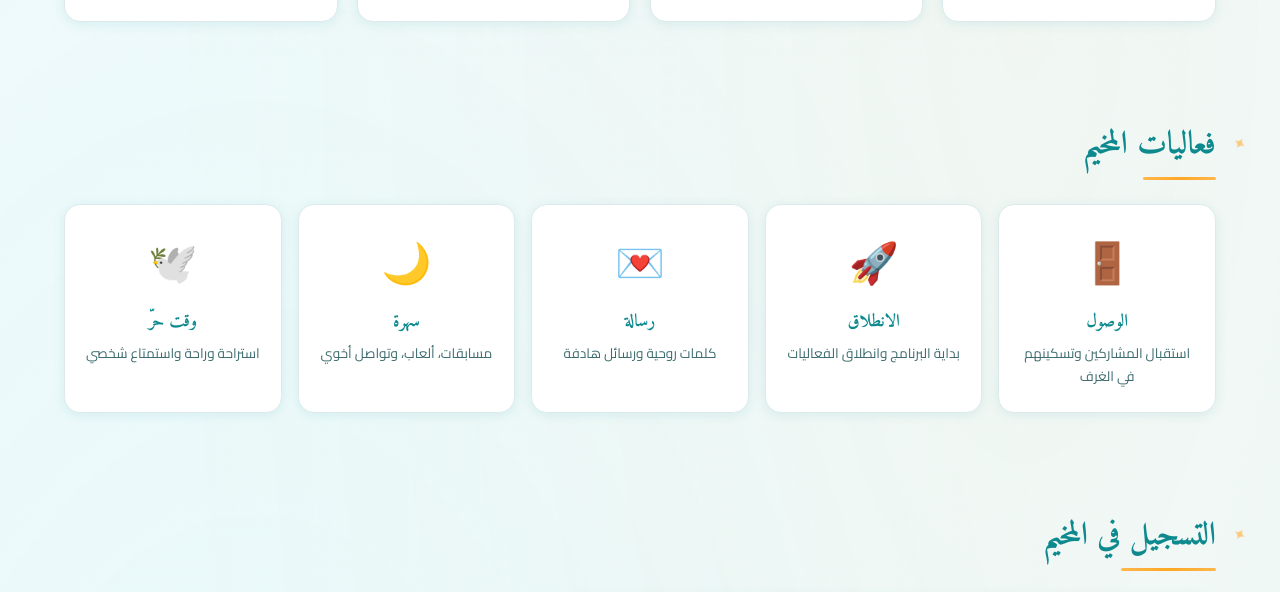
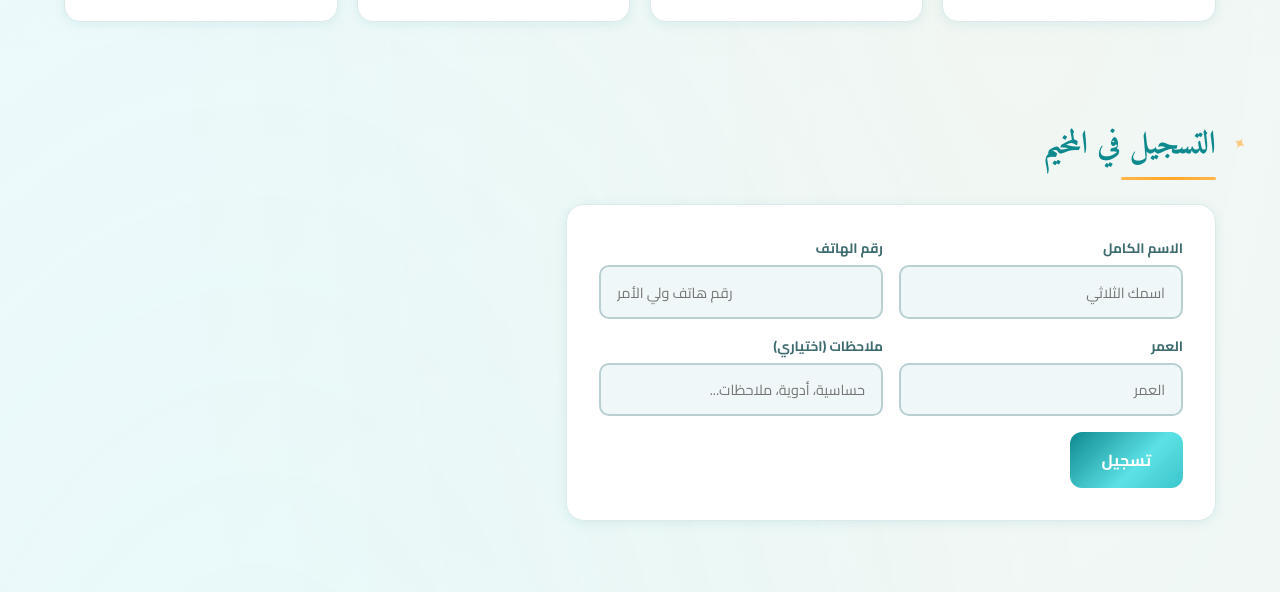
Before and after one commit to boutros-hardane345/Tala2e3-ehmej-summer-camp-2026, a website: page public/index.html in a window 1280 px wide. Shown: the part 744-1336 px from the top of the page. Drawn offline with Linux system fonts and the light colour scheme; no server answers.

Commit message:
remove فعاليات المخيم section

```diff
--- a/public/index.html
+++ b/public/index.html
@@ -67,36 +67,6 @@
   </div>
 </section>
 
-<section class="section section-full reveal">
-  <div class="section-title">فعاليات المخيم</div>
-  <div class="activities-grid">
-    <div class="activity-card">
-      <div class="activity-icon">🚪</div>
-      <h4>الوصول</h4>
-      <p>استقبال المشاركين وتسكينهم في الغرف</p>
-    </div>
-    <div class="activity-card">
-      <div class="activity-icon">🚀</div>
-      <h4>الانطلاق</h4>
-      <p>بداية البرنامج وانطلاق الفعاليات</p>
-    </div>
-    <div class="activity-card">
-      <div class="activity-icon">💌</div>
-      <h4>رسالة</h4>
-      <p>كلمات روحية ورسائل هادفة</p>
-    </div>
-    <div class="activity-card">
-      <div class="activity-icon">🌙</div>
-      <h4>سهرة</h4>
-      <p>مسابقات، ألعاب، وتواصل أخوي</p>
-    </div>
-    <div class="activity-card">
-      <div class="activity-icon">🕊️</div>
-      <h4>وقت حرّ</h4>
-      <p>استراحة وراحة واستمتاع شخصي</p>
-    </div>
-  </div>
-</section>
 
 <section class="section section-full reveal">
   <div class="section-title">التسجيل في المخيم</div>
--- a/public/style.css
+++ b/public/style.css
@@ -609,87 +609,6 @@ nav h1 {
   to { transform: rotate(360deg); }
 }
 
-/* ---- Activities section ---- */
-.activities-grid {
-  display: grid;
-  grid-template-columns: repeat(5, 1fr);
-  gap: 1rem;
-}
-
-.activity-card {
-  background: var(--white);
-  border-radius: 16px;
-  padding: 1.5rem 1rem;
-  text-align: center;
-  box-shadow: var(--shadow-sm);
-  border: 1px solid var(--gray-200);
-  transition: var(--transition);
-  animation: fadeInUp 0.6s var(--ease-out) both;
-  position: relative;
-  overflow: hidden;
-}
-
-.activity-card:nth-child(1) { animation-delay: 0.05s; }
-.activity-card:nth-child(2) { animation-delay: 0.1s; }
-.activity-card:nth-child(3) { animation-delay: 0.15s; }
-.activity-card:nth-child(4) { animation-delay: 0.2s; }
-.activity-card:nth-child(5) { animation-delay: 0.25s; }
-
-.activity-card::before {
-  content: '';
-  position: absolute;
-  inset: 0;
-  background: var(--grad-cyan);
-  opacity: 0;
-  transition: var(--transition);
-}
-
-.activity-card:hover {
-  box-shadow: var(--shadow-md);
-  transform: translateY(-5px);
-}
-
-.activity-card:hover::before {
-  opacity: 1;
-}
-
-.activity-card:hover * {
-  position: relative;
-  z-index: 1;
-  color: var(--white);
-}
-
-.activity-card:hover .activity-icon {
-  animation: iconPop 0.5s var(--ease-spring);
-}
-
-@keyframes iconPop {
-  0% { transform: scale(1); }
-  40% { transform: scale(1.4); }
-  100% { transform: scale(1); }
-}
-
-.activity-icon {
-  font-size: 2.5rem;
-  margin-bottom: 0.6rem;
-  display: inline-block;
-  transition: transform 0.3s var(--ease-spring);
-}
-
-.activity-card h4 {
-  font-family: var(--font-display);
-  font-size: 1.1rem;
-  color: var(--cyan-deep);
-  margin-bottom: 0.3rem;
-  transition: color 0.3s;
-}
-
-.activity-card p {
-  font-size: 0.85rem;
-  color: var(--text-mid);
-  transition: color 0.3s;
-}
-
 /* ---- Info sections (location, rules, materials) ---- */
 .info-grid {
   display: grid;
@@ -1050,7 +969,6 @@ footer p {
 
 @media (max-width: 1024px) {
   .nav-links { display: none; }
-  .activities-grid { grid-template-columns: repeat(3, 1fr); }
   .schedule-grid { grid-template-columns: 1fr; gap: 1.5rem; }
   .hero-text h2 { font-size: 2.2rem; }
   .feedback-row { grid-template-columns: 1fr; }
@@ -1086,7 +1004,6 @@ footer p {
     margin-bottom: 0.3rem;
   }
 
-  .activities-grid { grid-template-columns: 1fr 1fr; gap: 0.8rem; }
   .info-grid { grid-template-columns: 1fr 1fr; }
   .info-list { grid-template-columns: 1fr; }
   .register-row { grid-template-columns: 1fr; }
```
